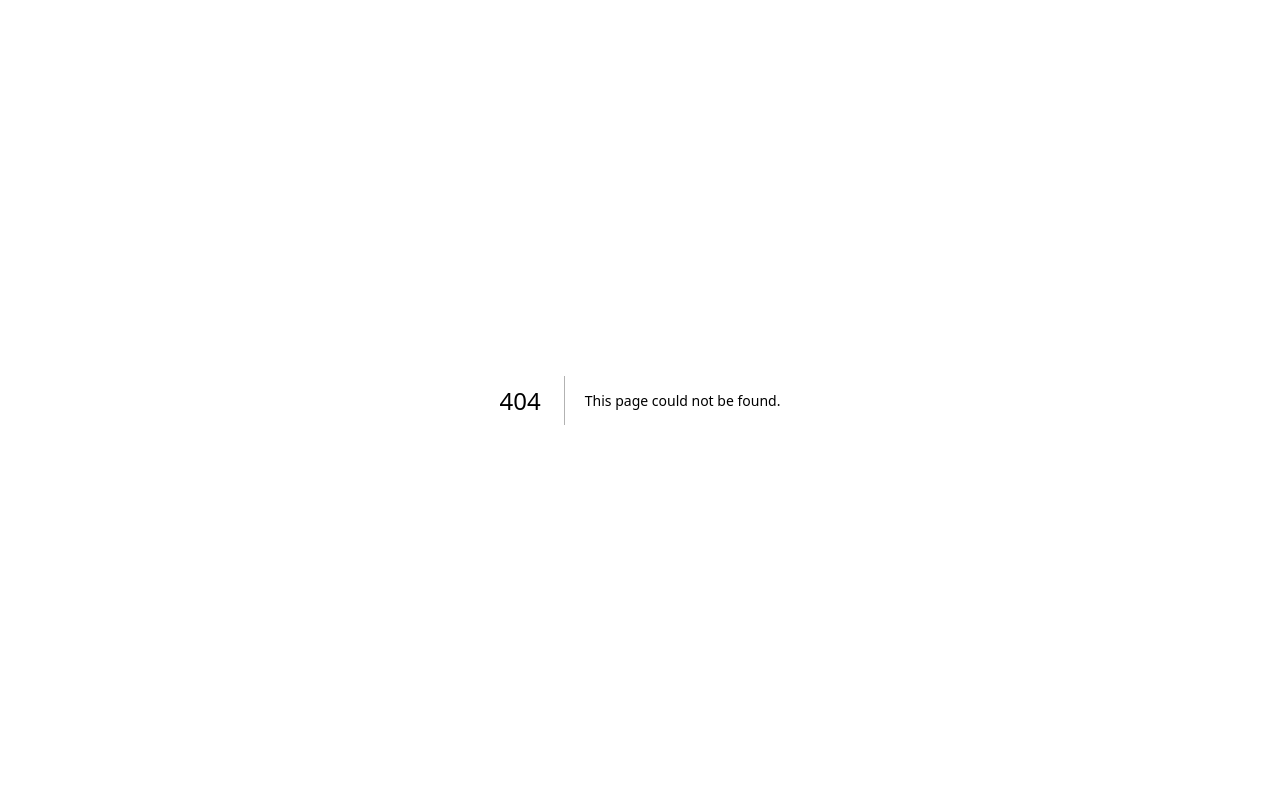
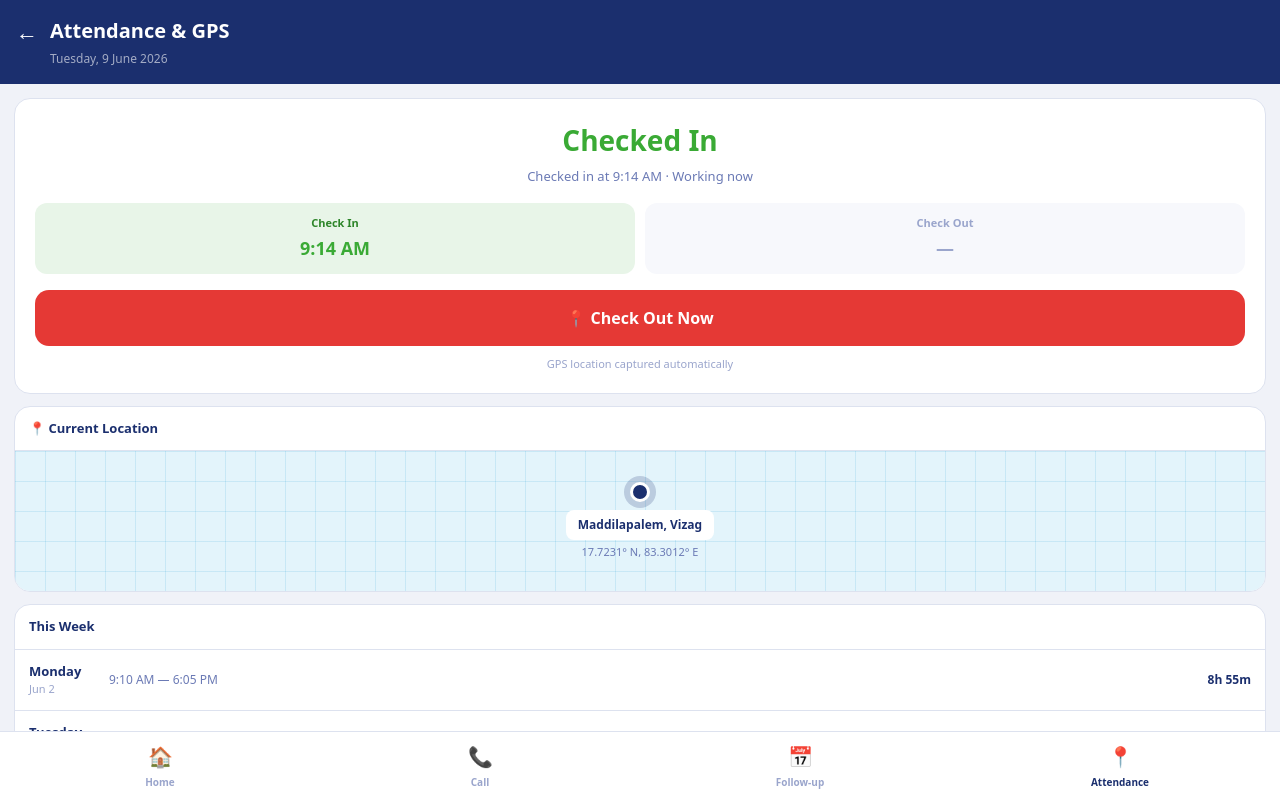
Before and after one commit to chakradhartatikonda27-art/squarefeet-crm, a Next.js app: page /telecaller/attendance in a window 1280 px wide. Before the commit this address had no page. Built offline with nearby package versions, Linux system fonts and the light colour scheme.

Commit message:
attendance and GPS screen completed

```diff
--- /dev/null
+++ b/app/telecaller/attendance/page.tsx
@@ -0,0 +1,234 @@
+'use client';
+import { useState } from 'react';
+import { useRouter } from 'next/navigation';
+
+export default function Attendance() {
+  const router = useRouter();
+  const [checkedIn, setCheckedIn] = useState(true);
+  const [checkInTime] = useState('9:14 AM');
+  const [checkOutTime, setCheckOutTime] = useState('');
+
+  const handleToggle = () => {
+    if (checkedIn) {
+      const now = new Date();
+      const time = now.toLocaleTimeString('en-IN', {
+        hour: '2-digit', minute: '2-digit', hour12: true
+      });
+      setCheckOutTime(time);
+    }
+    setCheckedIn(!checkedIn);
+  };
+
+  const weekData = [
+    { day: 'Monday', date: 'Jun 2', in: '9:10 AM', out: '6:05 PM', hours: '8h 55m', status: 'done' },
+    { day: 'Tuesday', date: 'Jun 3', in: '9:24 AM', out: '6:14 PM', hours: '8h 50m', status: 'done' },
+    { day: 'Wednesday', date: 'Jun 4', in: '9:05 AM', out: '6:20 PM', hours: '9h 15m', status: 'done' },
+    { day: 'Thursday', date: 'Jun 5', in: '9:30 AM', out: '6:00 PM', hours: '8h 30m', status: 'done' },
+    { day: 'Friday', date: 'Jun 6', in: '9:14 AM', out: checkedIn ? 'Ongoing' : checkOutTime, hours: checkedIn ? 'Active' : '5h 32m', status: checkedIn ? 'active' : 'done' },
+  ];
+
+  return (
+    <div style={{minHeight: '100dvh', background: '#F0F2F8',
+                 display: 'flex', flexDirection: 'column'}}>
+
+      {/* Header */}
+      <div style={{background: '#1B2F6E', padding: '16px'}}>
+        <div style={{display: 'flex', alignItems: 'center', gap: '12px', marginBottom: '4px'}}>
+          <button onClick={() => router.push('/telecaller/home')}
+            style={{color: 'white', background: 'none', border: 'none',
+                    fontSize: '22px', cursor: 'pointer', lineHeight: 1}}>
+            ←
+          </button>
+          <h1 style={{fontSize: '20px', fontWeight: '800', color: 'white', margin: 0}}>
+            Attendance & GPS
+          </h1>
+        </div>
+        <p style={{fontSize: '12px', color: 'rgba(255,255,255,0.6)',
+                   margin: '0 0 0 34px'}}>
+          Tuesday, 9 June 2026
+        </p>
+      </div>
+
+      <div style={{flex: 1, padding: '14px', overflowY: 'auto', paddingBottom: '80px'}}>
+
+        {/* Check In/Out Card */}
+        <div style={{
+          background: 'white', borderRadius: '16px', padding: '20px',
+          marginBottom: '12px', textAlign: 'center',
+          border: '0.5px solid #DDE2EF',
+        }}>
+          {/* Status */}
+          <div style={{
+            fontSize: '28px', fontWeight: '800',
+            color: checkedIn ? '#3AAA35' : '#E53935',
+            marginBottom: '6px',
+          }}>
+            {checkedIn ? 'Checked In' : 'Checked Out'}
+          </div>
+
+          <div style={{fontSize: '13px', color: '#6B7AB5', marginBottom: '16px'}}>
+            {checkedIn
+              ? `Checked in at ${checkInTime} · Working now`
+              : `Checked out at ${checkOutTime}`}
+          </div>
+
+          {/* Time Display */}
+          <div style={{
+            display: 'grid', gridTemplateColumns: '1fr 1fr',
+            gap: '10px', marginBottom: '16px',
+          }}>
+            <div style={{background: '#E8F5E8', borderRadius: '12px', padding: '12px'}}>
+              <div style={{fontSize: '11px', fontWeight: '600',
+                           color: '#2D8529', marginBottom: '4px'}}>
+                Check In
+              </div>
+              <div style={{fontSize: '18px', fontWeight: '800', color: '#3AAA35'}}>
+                {checkInTime}
+              </div>
+            </div>
+            <div style={{
+              background: checkedIn ? '#F7F8FC' : '#FFEBEE',
+              borderRadius: '12px', padding: '12px',
+            }}>
+              <div style={{fontSize: '11px', fontWeight: '600',
+                           color: checkedIn ? '#9AA5CC' : '#E53935',
+                           marginBottom: '4px'}}>
+                Check Out
+              </div>
+              <div style={{fontSize: '18px', fontWeight: '800',
+                           color: checkedIn ? '#9AA5CC' : '#E53935'}}>
+                {checkedIn ? '—' : checkOutTime}
+              </div>
+            </div>
+          </div>
+
+          {/* Toggle Button */}
+          <button onClick={handleToggle}
+            style={{
+              width: '100%', padding: '16px', borderRadius: '14px',
+              border: 'none', fontSize: '16px', fontWeight: '700',
+              color: 'white', cursor: 'pointer',
+              background: checkedIn ? '#E53935' : '#3AAA35',
+            }}>
+            {checkedIn ? '📍 Check Out Now' : '📍 Check In Now'}
+          </button>
+
+          <p style={{fontSize: '11px', color: '#9AA5CC', marginTop: '10px'}}>
+            GPS location captured automatically
+          </p>
+        </div>
+
+        {/* GPS Location Card */}
+        <div style={{
+          background: 'white', borderRadius: '16px',
+          marginBottom: '12px', overflow: 'hidden',
+          border: '0.5px solid #DDE2EF',
+        }}>
+          <div style={{padding: '12px 14px', borderBottom: '1px solid #DDE2EF'}}>
+            <div style={{fontSize: '13px', fontWeight: '700', color: '#1B2F6E'}}>
+              📍 Current Location
+            </div>
+          </div>
+          {/* Map Placeholder */}
+          <div style={{
+            height: '140px', background: '#E3F4FB',
+            display: 'flex', alignItems: 'center', justifyContent: 'center',
+            position: 'relative', overflow: 'hidden',
+          }}>
+            {/* Grid lines */}
+            <div style={{
+              position: 'absolute', inset: 0,
+              backgroundImage: 'linear-gradient(rgba(46,159,212,0.15) 1px, transparent 1px), linear-gradient(90deg, rgba(46,159,212,0.15) 1px, transparent 1px)',
+              backgroundSize: '30px 30px',
+            }}/>
+            {/* Location dot */}
+            <div style={{position: 'relative', zIndex: 1, textAlign: 'center'}}>
+              <div style={{
+                width: '20px', height: '20px', borderRadius: '50%',
+                background: '#1B2F6E', border: '3px solid white',
+                margin: '0 auto 8px',
+                boxShadow: '0 0 0 6px rgba(27,47,110,0.2)',
+              }}/>
+              <div style={{
+                background: 'white', borderRadius: '8px',
+                padding: '6px 12px', fontSize: '12px',
+                fontWeight: '600', color: '#1B2F6E',
+              }}>
+                Maddilapalem, Vizag
+              </div>
+              <div style={{fontSize: '11px', color: '#6B7AB5', marginTop: '4px'}}>
+                17.7231° N, 83.3012° E
+              </div>
+            </div>
+          </div>
+        </div>
+
+        {/* This Week */}
+        <div style={{
+          background: 'white', borderRadius: '16px',
+          overflow: 'hidden', border: '0.5px solid #DDE2EF',
+        }}>
+          <div style={{padding: '12px 14px', borderBottom: '1px solid #DDE2EF'}}>
+            <div style={{fontSize: '13px', fontWeight: '700', color: '#1B2F6E'}}>
+              This Week
+            </div>
+          </div>
+          {weekData.map((day, i) => (
+            <div key={i} style={{
+              display: 'flex', alignItems: 'center', padding: '12px 14px',
+              borderBottom: i < weekData.length - 1 ? '1px solid #DDE2EF' : 'none',
+              background: day.status === 'active' ? '#E8F5E8' : 'white',
+            }}>
+              <div style={{width: '80px', flexShrink: 0}}>
+                <div style={{fontSize: '13px', fontWeight: '700', color: '#1B2F6E'}}>
+                  {day.day}
+                </div>
+                <div style={{fontSize: '11px', color: '#9AA5CC'}}>
+                  {day.date}
+                </div>
+              </div>
+              <div style={{flex: 1}}>
+                <div style={{fontSize: '12px', color: '#6B7AB5'}}>
+                  {day.in} — {day.out}
+                </div>
+              </div>
+              <div style={{
+                fontSize: '12px', fontWeight: '700', flexShrink: 0,
+                color: day.status === 'active' ? '#3AAA35' : '#1B2F6E',
+              }}>
+                {day.hours}
+              </div>
+            </div>
+          ))}
+        </div>
+
+      </div>
+
+      {/* Bottom Nav */}
+      <div style={{
+        position: 'fixed', bottom: 0, left: 0, right: 0,
+        display: 'grid', gridTemplateColumns: 'repeat(4, 1fr)',
+        background: 'white', borderTop: '1px solid #DDE2EF', zIndex: 100,
+      }}>
+        {[
+          {icon: '🏠', label: 'Home', path: '/telecaller/home'},
+          {icon: '📞', label: 'Call', path: '/telecaller/call'},
+          {icon: '📅', label: 'Follow-up', path: '/telecaller/followups'},
+          {icon: '📍', label: 'Attendance', path: '/telecaller/attendance', active: true},
+        ].map((item, i) => (
+          <button key={i} onClick={() => router.push(item.path)}
+            style={{
+              display: 'flex', flexDirection: 'column', alignItems: 'center',
+              padding: '10px 4px', gap: '3px', fontSize: '10px', fontWeight: '600',
+              color: item.active ? '#1B2F6E' : '#9AA5CC',
+              background: 'none', border: 'none', cursor: 'pointer',
+            }}>
+            <span style={{fontSize: '20px'}}>{item.icon}</span>
+            {item.label}
+          </button>
+        ))}
+      </div>
+
+    </div>
+  );
+}
```
